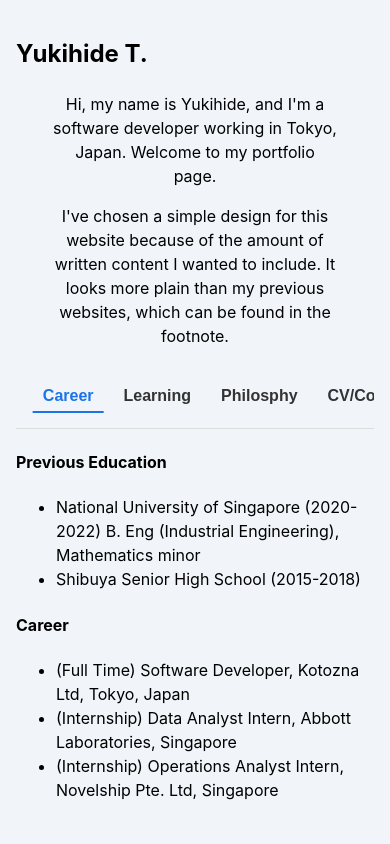
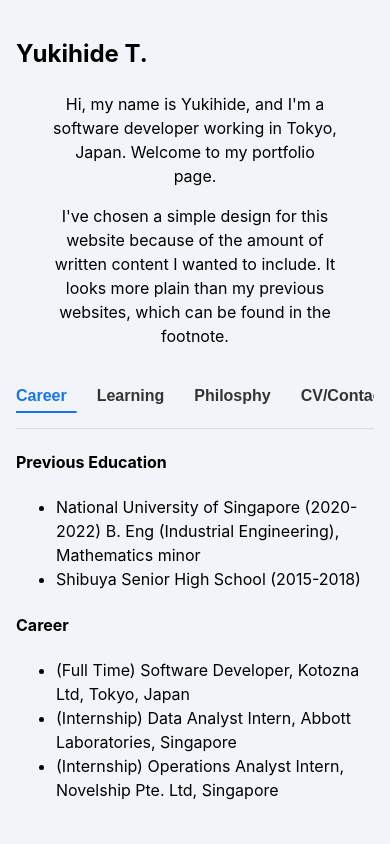
Before and after one commit to yuki-zmstr/portfolio2024, a React (Vite) app: page / in a window 390 px wide. Shown: the top 844 px of the page. Built offline with nearby package versions, Linux system fonts and the light colour scheme.

Commit message:
Adjust margin for left most button on smaller screen

```diff
--- a/src/components/Content.module.css
+++ b/src/components/Content.module.css
@@ -66,6 +66,6 @@
         margin: 5px 5px; /* Reduce margin */
     }
     .navbar button:first-child {
-        margin-left: 20%; /* Adjust margin for the first button on smaller screens */
+        margin-left: 5%; /* Adjust margin for the first button on smaller screens */
     }
 }
```
